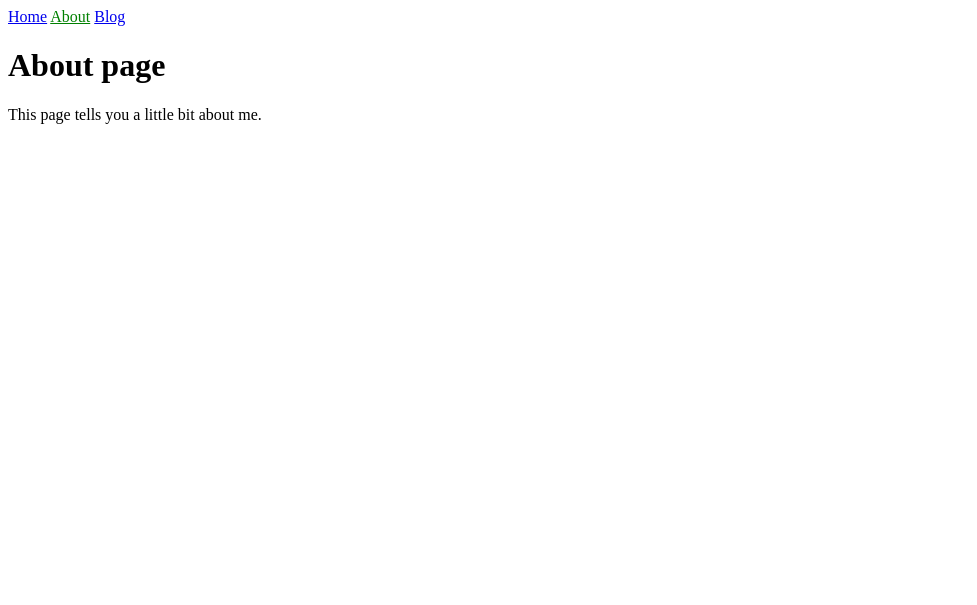
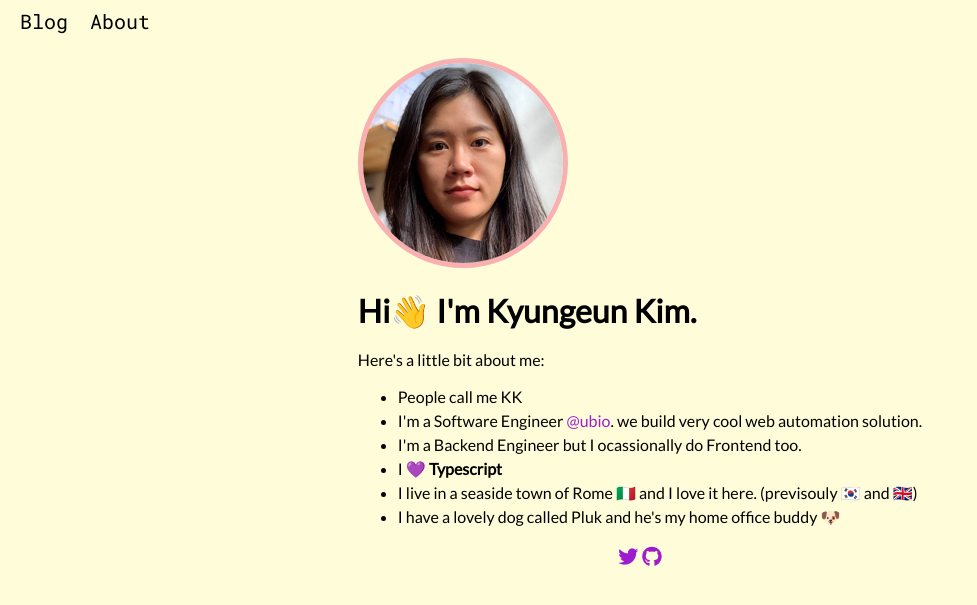
Before and after one commit to kyungeunni/blog, a Jekyll site: the page built from src/about.html, in a window 1280 px wide. Shown: the top 605 px of the page, without its empty margins (0-977 px from the left). Built offline with Jekyll 4.4.1, drawn with Linux system fonts in a browser that asks for light colours.

Commit message:
feat: update about page

```diff
--- a/src/_data/navigation.yml
+++ b/src/_data/navigation.yml
@@ -1,6 +1,4 @@
-- name: Home
+- name: Blog
   link: /
 - name: About
   link: /about.html
-- name: Blog
-  link: /blog.html
--- a/src/_includes/navigation.html
+++ b/src/_includes/navigation.html
@@ -1,5 +1,7 @@
-<nav>
+<nav class="nav">
     {% for item in site.data.navigation %}
-      <a href="{{ item.link }}" {% if page.url == item.link %}class="current"{% endif %}>{{ item.name }}</a>
+        <a href="{{ item.link }}"
+        class="nav__item"
+        {% if page.url == item.link %}class="nav__item--current"{% endif %}>{{ item.name }}</a>
     {% endfor %}
 </nav>
--- a/src/_layouts/default.html
+++ b/src/_layouts/default.html
@@ -1,14 +1,28 @@
+---
+---
 <!doctype html>
 <html>
   <head>
     <meta charset="utf-8">
-    <title>{{ page.title }}</title>
+    <meta name="viewport" content="width=device-width, initial-scale=1.0">
+    <title>
+      {% if page.title %}
+        {{ page.title }} |
+      {% endif %}
+    kyungeun.kim</title>
+    <link rel="icon" href="/assets/img/favicon.ico">
+    <link rel="stylesheet" href="https://cdn.jsdelivr.net/npm/normalize.css@8.0.1/normalize.min.css">
+    <link rel="stylesheet" href="https://cdnjs.cloudflare.com/ajax/libs/font-awesome/5.15.3/css/all.min.css" integrity="sha512-iBBXm8fW90+nuLcSKlbmrPcLa0OT92xO1BIsZ+ywDWZCvqsWgccV3gFoRBv0z+8dLJgyAHIhR35VZc2oM/gI1w==" crossorigin="anonymous" referrerpolicy="no-referrer" />
     <link rel="stylesheet" href="/assets/css/styles.css">
     {% feed_meta %}
     {% seo %}
   </head>
   <body>
-    {% include navigation.html %}
-    {{ content }}
+    <div class="container">
+      {% include navigation.html %}
+      <div class="main">
+        {{ content }}
+      </div>
+    </div>
   </body>
 </html>
--- /dev/null
+++ b/src/_sass/about.scss
@@ -0,0 +1,15 @@
+.about__img {
+    border-radius: 50%;
+    border-color: var(--muted-accent-color);
+    border-width: var(--gap--sm);
+    border-style: solid;
+}
+
+.about__item {
+    line-height: 1.5;
+}
+
+.about__sns {
+    font-size: 20px;
+    text-align: center;
+}
--- a/src/_sass/main.scss
+++ b/src/_sass/main.scss
@@ -1,3 +1,72 @@
-.current {
-    color: green;
+/* ==========================================================================
+   Properties order example(ref: https://github.com/necolas/idiomatic-css)
+    // Positioning
+    position: absolute;
+    z-index: 10;
+    top: 0;
+    right: 0;
+    bottom: 0;
+    left: 0;
+
+    // Display & Box Model
+    display: inline-block;
+    overflow: hidden;
+    box-sizing: border-box;
+    width: 100px;
+    height: 100px;
+    padding: 10px;
+    border: 10px solid #333;
+    margin: 10px;
+
+    // Other
+    background: #000;
+    color: #fff;
+    font-family: sans-serif;
+    font-size: 16px;
+    text-align: right;
+========================================================================== */
+body {
+    background-color: var(--bg-color);
 }
+
+a {
+    text-decoration: none;
+    color: var(--primary-color);
+}
+
+a:hover {
+    color: var(--muted-accent-color)
+}
+
+.container {
+    display: flex;
+    flex-flow: column nowrap;
+    justify-content: stretch;
+    align-items: stretch;
+    width: 100%;
+    font-family: var(--font-family);
+}
+
+.nav {
+    padding: var(--gap) var(--gap--xl);
+    font-family: var(--font-family--mono);
+    font-size: 20px;
+}
+
+.nav__item {
+    color: #000;
+}
+
+.nav__item:not(:last-child) {
+    margin-right: var(--gap);
+}
+
+.nav__item--current {
+    text-decoration: underline;
+}
+
+.main {
+    align-self: center;
+    max-width: 780px;
+    padding: var(--gap--lg);
+}
--- /dev/null
+++ b/src/_sass/variables.scss
@@ -0,0 +1,18 @@
+:root {
+    --gap--xs: 2px;
+    --gap--sm: 5px;
+    --gap: 10px;
+    --gap--lg: 15px;
+    --gap--xl: 20px;
+
+    --bg-color: #fffdccba;
+    --bg-color--dark: #2D3047;
+    --primary-color: #9f1cce;
+    --secondary-color: #5998C5;
+    --accent-color: #E03616;
+    --muted-accent-color: #f9b0b0;
+
+    --font-family: 'Lato', Verdana, Arial, Helvetica, sans-serif;
+    --font-family--mono: 'Roboto Mono', Courier, monospace;
+    --fonr-size: 14px;
+}
--- /dev/null
+++ b/src/about.html
@@ -0,0 +1,36 @@
+---
+layout: default
+title: About
+---
+<div class="about">
+    <img class="about__img" src="/assets/img/kk.jpg" alt="" width="200" height="200">
+    <div class="about__intro">
+        <h1 class="about__header">
+            Hi👋 I'm Kyungeun Kim.
+        </h1>
+
+        <span class="about__sub-header">Here's a little bit about me:</span>
+        <ul class="about__content">
+            <li class="about__item">People call me KK</li>
+            <li class="about__item">I'm a Software Engineer <a href="https://ub.io">@ubio</a>. we build very cool web automation solution.</li>
+            <li class="about__item">I'm a Backend Engineer but I ocassionally do Frontend too. </li>
+            <li class="about__item">I 💜 <b>Typescript </b></li>
+            <li class="about__item">I live in a seaside town of Rome 🇮🇹 and I love it here. (previsouly 🇰🇷 and 🇬🇧)</li>
+            <li class="about__item">I have a lovely dog called Pluk and he's my home office buddy 🐶</li>
+        </ul>
+
+        <section class="about__sns">
+            {% assign author = site.data.author %}
+            <a rel="twitter"
+            href="https://twitter.com/{{ author.twitter }}"
+            title="{{ author.name }} Twitter">
+            <i class="fab fa-twitter"></i>
+            </a>
+            <a rel="github"
+            href="https://github.com/{{ author.github }}"
+            title="{{ author.name }} Github">
+            <i class="fab fa-github"></i>
+            </a>
+        </section>
+    </div>
+</div>
--- a/src/about.md
+++ /dev/null
@@ -1,7 +0,0 @@
----
-layout: default
-title: About
----
-# About page
-
-This page tells you a little bit about me.
--- a/src/assets/css/styles.scss
+++ b/src/assets/css/styles.scss
@@ -1,3 +1,8 @@
 ---
 ---
+// font
+// @import url('https://fonts.googleapis.com/css2?family=Roboto+Mono:wght@400;500;600;700&family=Roboto:ital,wght@0,400;0,500;0,700;1,400&display=swap');
+@import url('https://fonts.googleapis.com/css2?family=Lato:ital,wght@0,300;0,400;1,300&family=Roboto+Mono:wght@400;500;600;700&display=swap');
+@import "variables";
 @import "main";
+@import "about";
```
Also changed, not shown: src/blog.html (deleted, +0 -14 lines), src/index.html (+10 -2 lines), src/assets/img/favicon.ico (added), src/assets/img/kk.jpg (added).
